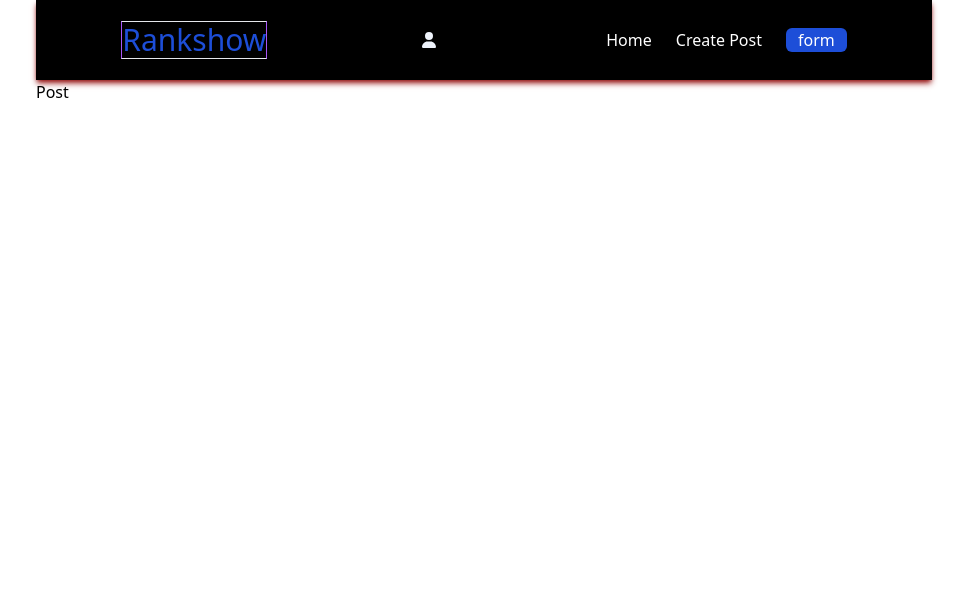
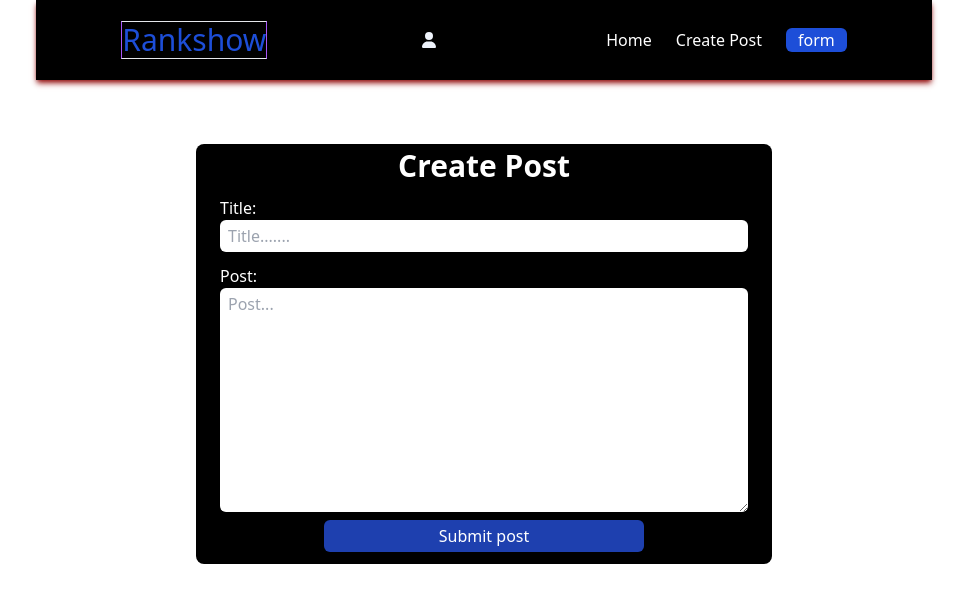
Before and after one commit to Rankshow/blog-app, a React (Vite) app: page /createpost in a window 1280 px wide. Shown: the top 602 px of the page, without its empty margins (156-1123 px from the left). Built offline with nearby package versions, Linux system fonts and the light colour scheme; a web font is replaced by a local one.

Commit message:
added a post field

```diff
--- a/src/component/CreatePost.jsx
+++ b/src/component/CreatePost.jsx
@@ -2,8 +2,17 @@ import React from 'react'
 
 const CreatePost = () => {
   return (
-    <div> Post </div>
-  )
+      <main className='max-w-xl mx-auto mt-[4em] rounded-lg text-white bg-black'>
+        <div className='h-[420px] flex flex-col '>
+        <h1 className='text-center text-3xl font-semibold mt-1'>Create Post</h1>
+        <label className='mx-6 mt-3' htmlFor="Title">Title: </label>
+        <input className='w-100 rounded-md capitalize text-black py-1 mx-6 pl-2' type="text" placeholder='Title.......' />
+        <label className='mx-6 mt-3' htmlFor="Post">Post: </label>
+        <textarea className='w-100 rounded-md py-1 mx-6 pl-2 capitalize text-black' placeholder='Post...' rows={9}></textarea>
+        <button className='bg-blue-800 w-80 mt-2 py-1 rounded-md hover:opacity-[.7] font-medium mx-auto'>Submit post</button>
+        </div>
+      </main>
+    )
 }
 
 export default CreatePost
```
